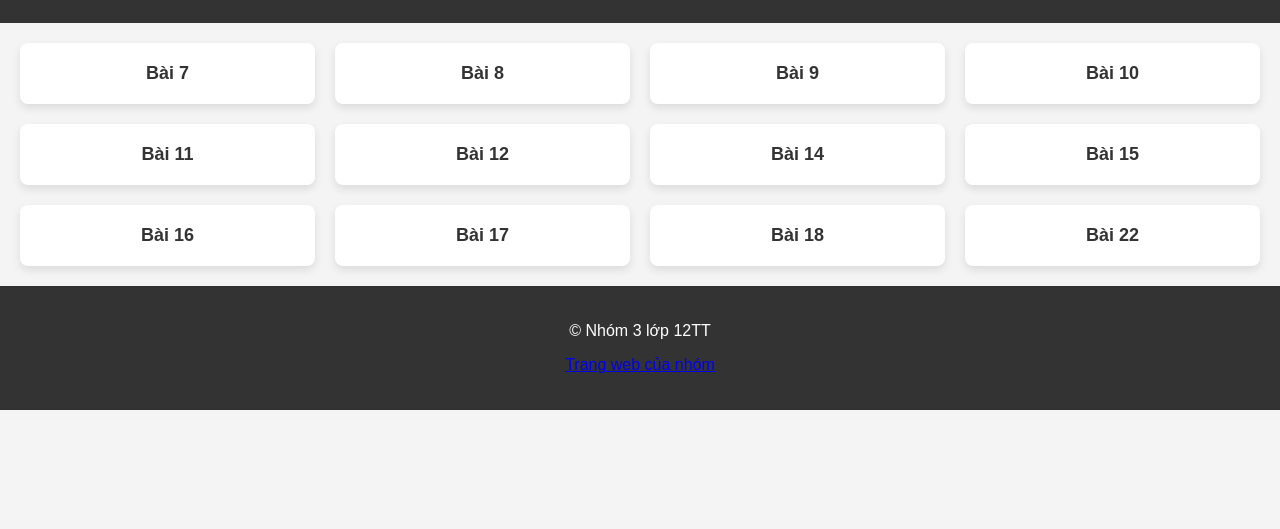
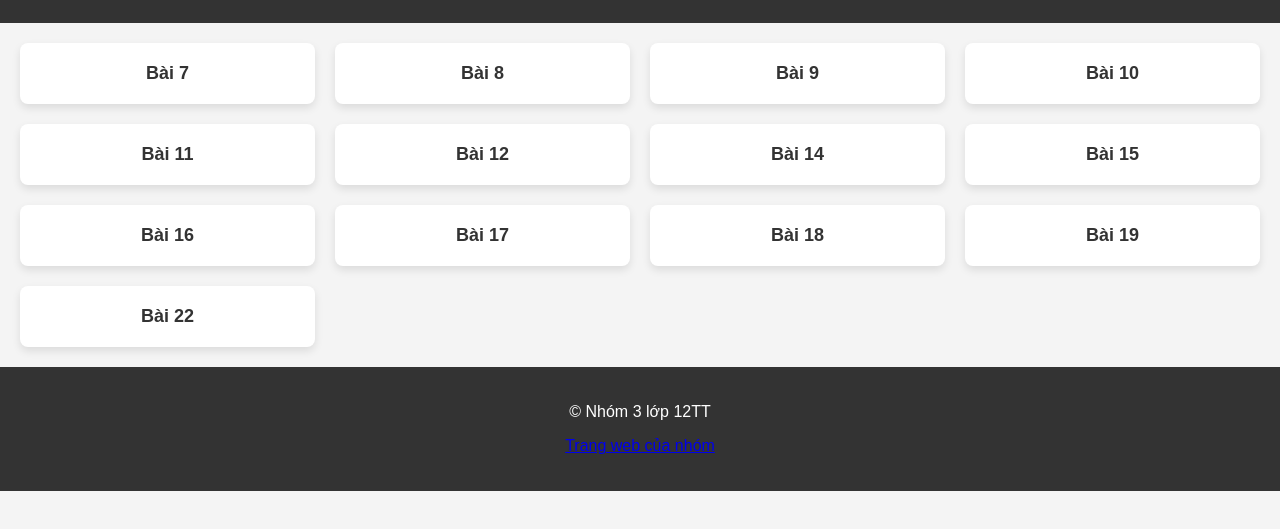
Before and after one commit to trachungphu/lietke.github.io, a plain HTML site: page index.html in a window 1280 px wide. Shown: the part 107-636 px from the top of the page. Drawn offline with Linux system fonts and the light colour scheme.

Commit message:
Update index.html

```diff
--- a/index.html
+++ b/index.html
@@ -85,6 +85,7 @@
         <div class="link-item"><a href="https://trachungphu.github.io/bai16.github.io/" class="button" target="_blank">Bài 16</a></div>
         <div class="link-item"><a href="https://trachungphu.github.io/bai17.github.io/" class="button" target="_blank">Bài 17</a></div>
         <div class="link-item"><a href="https://trachungphu.github.io/bai18.github.io/" class="button" target="_blank">Bài 18</a></div>
+        <div class="link-item"><a href="https://trachungphu.github.io/bai22.github.io/" class="button" target="_blank">Bài 19</a></div>
         <div class="link-item"><a href="https://trachungphu.github.io/bai22.github.io/" class="button" target="_blank">Bài 22</a></div>
     </div>
 
```
